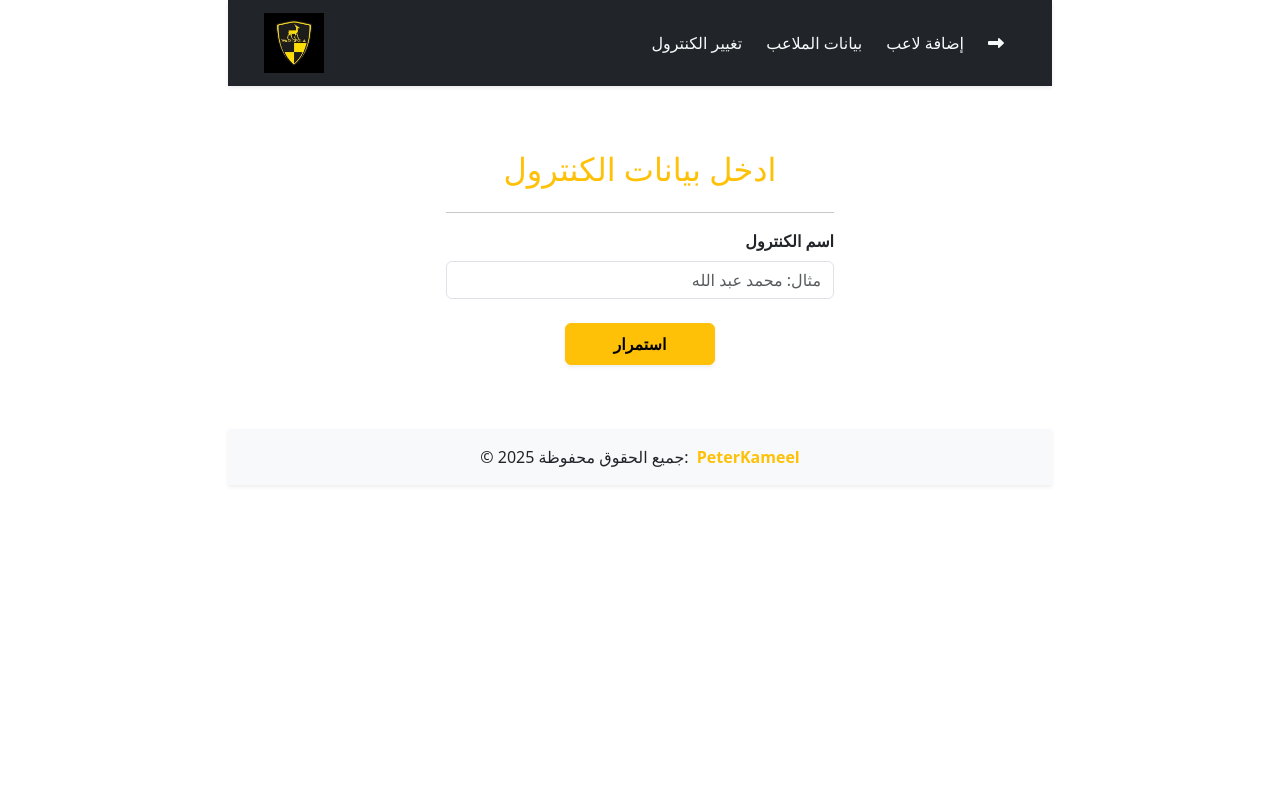
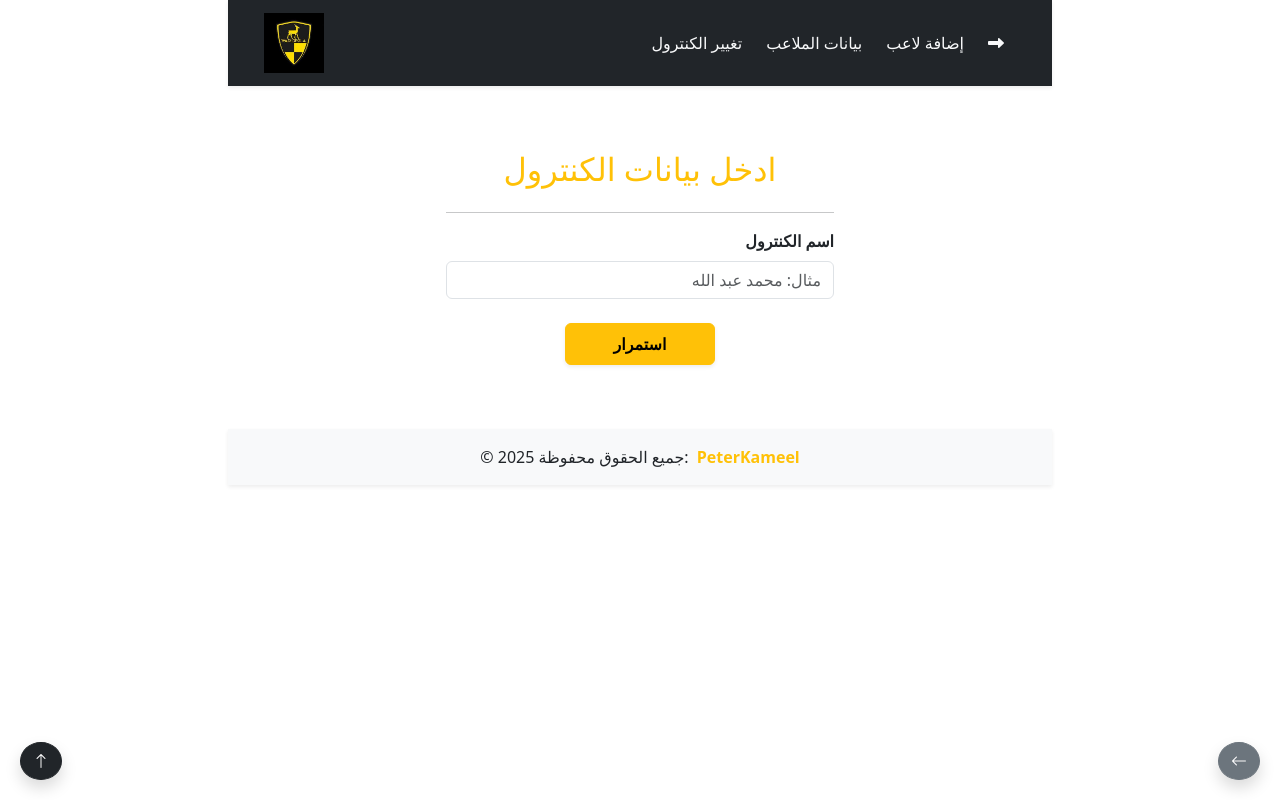
Before and after one commit to peterAlpert/WadiDegla, an Angular app: page /controlInfo in a window 1280 px wide. Built offline with nearby package versions, Linux system fonts and the light colour scheme.

Commit message:
add back and top to app comp.

```diff
--- a/src/app/app.component.html
+++ b/src/app/app.component.html
@@ -7,6 +7,19 @@
         <router-outlet></router-outlet>
       </div>
 
+      <!-- أزرار التنقل الثابتة -->
+      <div style="position: fixed; bottom: 20px; left: 20px; z-index: 1000;">
+        <button class="btn btn-dark rounded-circle shadow" (click)="scrollToTop()" title="أعلى">
+          <i class="bi bi-arrow-up"></i>
+        </button>
+      </div>
+
+      <div style="position: fixed; bottom: 20px; right: 20px; z-index: 1000;">
+        <button class="btn btn-secondary rounded-circle shadow" (click)="goBack()" title="رجوع">
+          <i class="bi bi-arrow-left"></i>
+        </button>
+      </div>
+
       <app-footer></app-footer>
     </div>
   </div>
--- a/src/app/app.component.ts
+++ b/src/app/app.component.ts
@@ -1,3 +1,4 @@
+import { Location } from '@angular/common';
 import { Component } from '@angular/core';
 import { RouterOutlet } from '@angular/router';
 import { FooterComponent } from './Components/footer/footer.component';
@@ -12,4 +13,13 @@ import { HeaderComponent } from './Components/header/header.component';
 })
 export class AppComponent {
   title = 'degla';
+  constructor(private _Location: Location) { }
+
+  scrollToTop() {
+    window.scrollTo({ top: 0, behavior: 'smooth' });
+  }
+
+  goBack() {
+    this._Location.back();
+  }
 }
```
